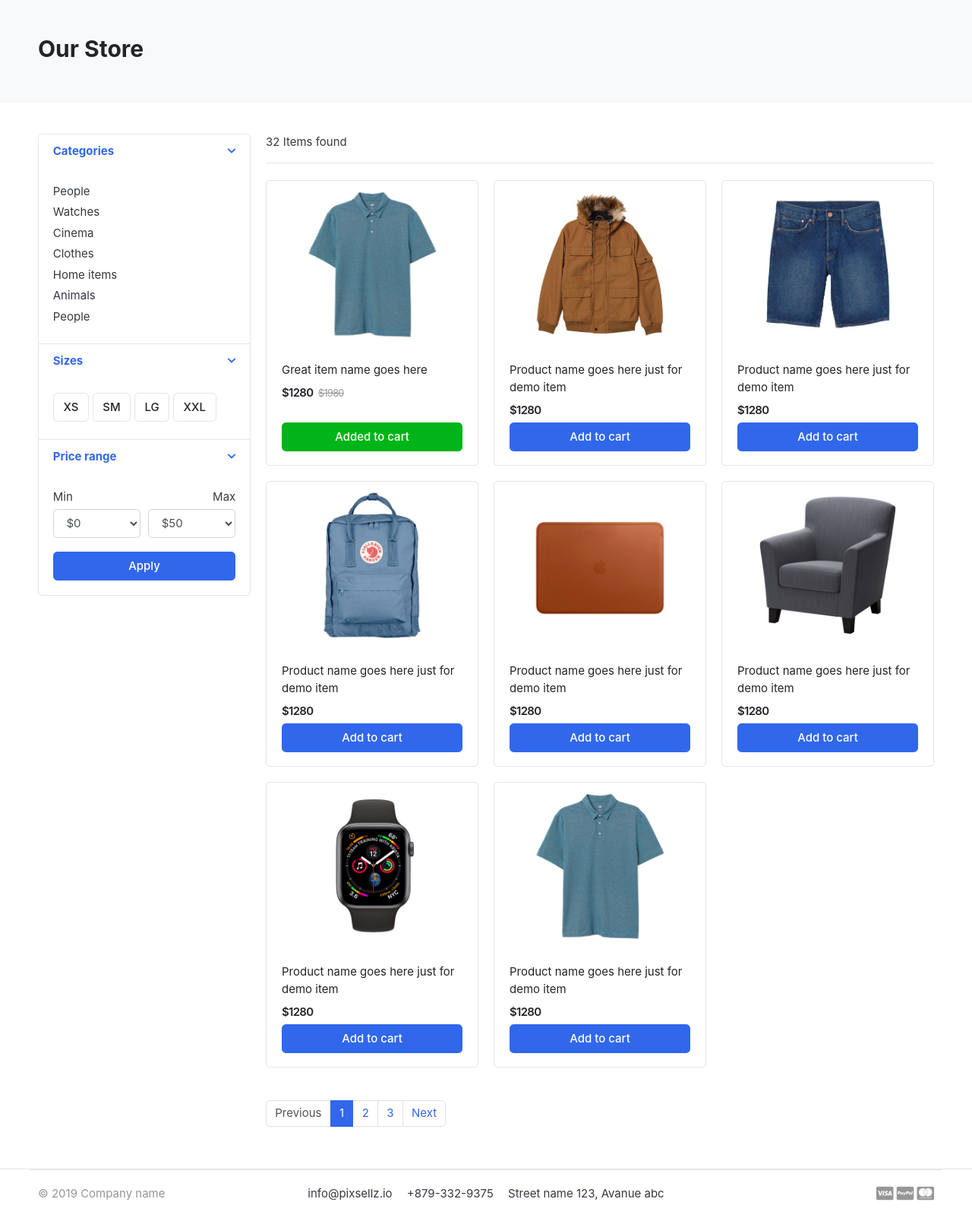
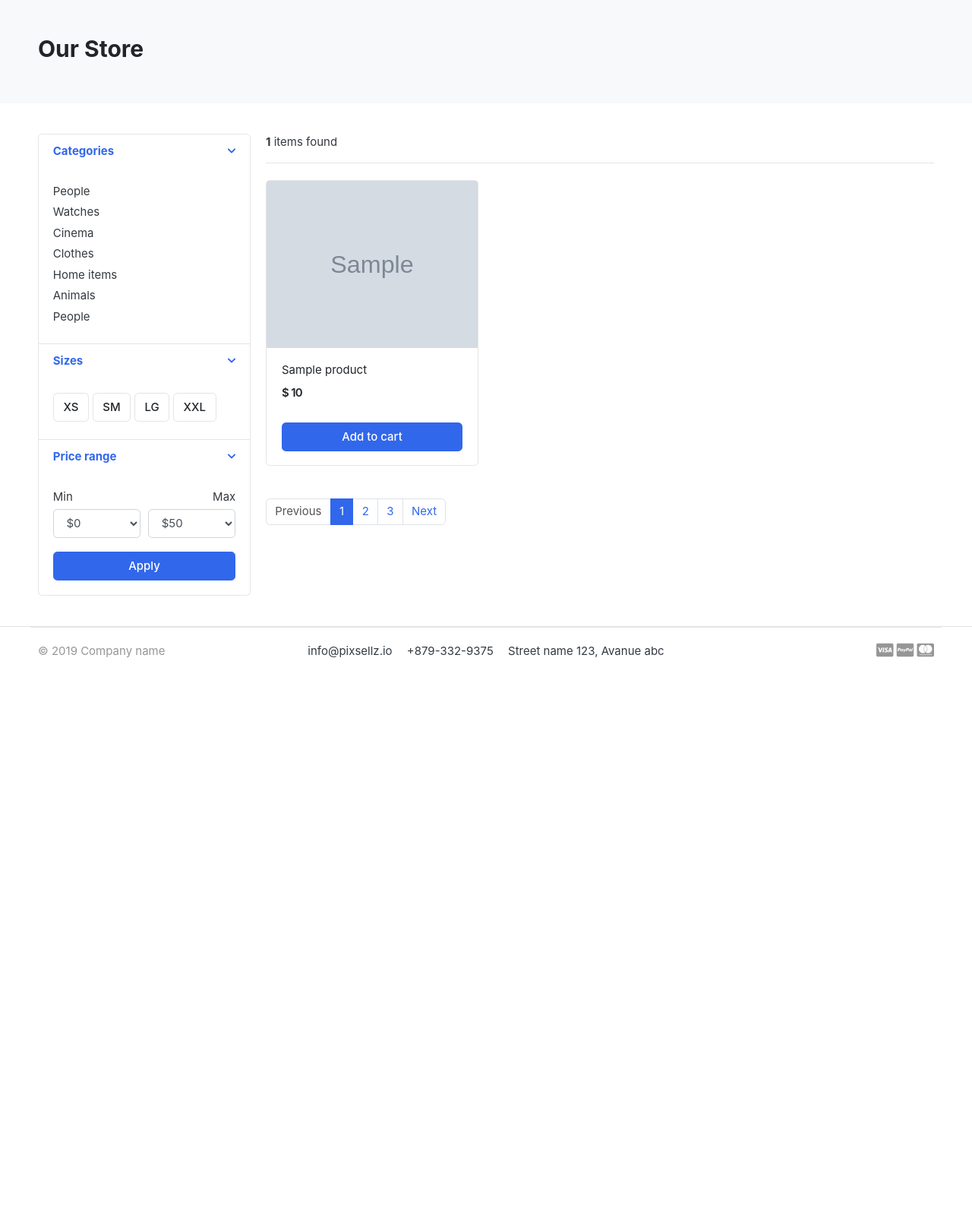
Before and after one commit to wai81/Django-Ecommerce, a Django app: page /store/ in a window 1280 px wide. Shown: the part 118-1721 px from the top of the page at 76% size. After the commit the page ends 984 px from the top, so only its background shows below. Run offline with Django 3.2, Linux system fonts and the light colour scheme; tables that the repository leaves empty hold one stand-in row (values such as "Sample post"); grey boxes marked "Sample" are stand-in pictures; some libraries are stand-ins or nearby versions; some web fonts are replaced.

Commit message:
18 display Products by Category

```diff
--- a/store/urls.py
+++ b/store/urls.py
@@ -3,4 +3,5 @@ from . import views
 
 urlpatterns = [
     path('', views.store, name='store'),
+    path('<slug:category_slug>/', views.store, name='product_by_category'),
 ]
--- a/store/views.py
+++ b/store/views.py
@@ -1,6 +1,25 @@
-from django.shortcuts import render
+from django.shortcuts import render, get_object_or_404
+
+from category.models import Category
+from .models import Product
 
 
 # Create your views here.
-def store(request):
-    return render(request, 'store/store.html')
+def store(request, category_slug=None):
+    categories = None
+    products = None
+
+    if category_slug is not None:
+        categories = get_object_or_404(Category, slug=category_slug)  # получаем выбранныю категорию или код ошибки 404
+        # фильтруем подукты с выбранной ктегорией и  фильтром if_available=True
+        products = Product.objects.filter(category=categories, is_available=True)
+        product_count = products.count()  # count() возвращает количество записей
+    else:
+        products = Product.objects.all().filter(is_available=True)  # выбираем все подукты с фильтром if_available=True
+        product_count = products.count()  # count() возвращает количество записей
+
+    context = {
+        'products': products,
+        'product_count': product_count,
+    }
+    return render(request, 'store/store.html', context)
--- a/templates/store/store.html
+++ b/templates/store/store.html
@@ -127,168 +127,36 @@
 
 					<header class="border-bottom mb-4 pb-3">
 						<div class="form-inline">
-							<span class="mr-md-auto">32 Items found </span>
-
+<!--							выводим количество записей-->
+							<span class="mr-md-auto"><b>{{product_count}}</b> items found </span>
 						</div>
 					</header><!-- sect-heading -->
 
 					<div class="row">
+						{% for product in products %}
 						<div class="col-md-4">
 							<figure class="card card-product-grid">
 								<div class="img-wrap">
 
-									<img src="{% static 'images/items/1.jpg' %}">
+									<img src="{{product.image.url}}">
 
 								</div> <!-- img-wrap.// -->
 								<figcaption class="info-wrap">
 									<div class="fix-height">
-										<a href="./product-detail.html" class="title">Great item name goes here</a>
+										<a href="./product-detail.html" class="title">{{product.product_name}}</a>
 										<div class="price-wrap mt-2">
-											<span class="price">$1280</span>
-											<del class="price-old">$1980</del>
-										</div> <!-- price-wrap.// -->
-									</div>
-									<a href="#" class="btn btn-block btn-success">Added to cart </a>
-								</figcaption>
-							</figure>
-						</div> <!-- col.// -->
-
-						<div class="col-md-4">
-							<figure class="card card-product-grid">
-								<div class="img-wrap">
-									<img src="{% static 'images/items/2.jpg'%}">
-
-								</div> <!-- img-wrap.// -->
-								<figcaption class="info-wrap">
-									<div class="fix-height">
-										<a href="./product-detail.html" class="title">Product name goes here just for
-											demo item</a>
-										<div class="price-wrap mt-2">
-											<span class="price">$1280</span>
+											<span class="price">$ {{ product.price }}</span>
+<!--											<del class="price-old">$1980</del>-->
 										</div> <!-- price-wrap.// -->
 									</div>
 									<a href="#" class="btn btn-block btn-primary">Add to cart </a>
 								</figcaption>
 							</figure>
 						</div> <!-- col.// -->
+						{% endfor %}
+					</div>
 
-						<div class="col-md-4">
-							<figure class="card card-product-grid">
-								<div class="img-wrap">
-									<img src="{% static 'images/items/3.jpg' %}">
-
-								</div> <!-- img-wrap.// -->
-								<figcaption class="info-wrap">
-									<div class="fix-height">
-										<a href="./product-detail.html" class="title">Product name goes here just for
-											demo item</a>
-										<div class="price-wrap mt-2">
-											<span class="price">$1280</span>
-										</div> <!-- price-wrap.// -->
-									</div>
-									<a href="#" class="btn btn-block btn-primary">Add to cart </a>
-								</figcaption>
-							</figure>
-						</div> <!-- col.// -->
-
-						<div class="col-md-4">
-							<figure class="card card-product-grid">
-								<div class="img-wrap">
-									<img src="images/items/4.jpg">
-
-								</div> <!-- img-wrap.// -->
-								<figcaption class="info-wrap">
-									<div class="fix-height">
-										<a href="./product-detail.html" class="title">Product name goes here just for
-											demo item</a>
-										<div class="price-wrap mt-2">
-											<span class="price">$1280</span>
-										</div> <!-- price-wrap.// -->
-									</div>
-									<a href="#" class="btn btn-block btn-primary">Add to cart </a>
-								</figcaption>
-							</figure>
-						</div> <!-- col.// -->
-
-						<div class="col-md-4">
-							<figure class="card card-product-grid">
-								<div class="img-wrap">
-									<img src="images/items/5.jpg">
-
-								</div> <!-- img-wrap.// -->
-								<figcaption class="info-wrap">
-									<div class="fix-height">
-										<a href="./product-detail.html" class="title">Product name goes here just for
-											demo item</a>
-										<div class="price-wrap mt-2">
-											<span class="price">$1280</span>
-										</div> <!-- price-wrap.// -->
-									</div>
-									<a href="#" class="btn btn-block btn-primary">Add to cart </a>
-								</figcaption>
-							</figure>
-						</div> <!-- col.// -->
-
-						<div class="col-md-4">
-							<figure class="card card-product-grid">
-								<div class="img-wrap">
-									<img src="images/items/6.jpg">
-
-								</div> <!-- img-wrap.// -->
-								<figcaption class="info-wrap">
-									<div class="fix-height">
-										<a href="./product-detail.html" class="title">Product name goes here just for
-											demo item</a>
-										<div class="price-wrap mt-2">
-											<span class="price">$1280</span>
-										</div> <!-- price-wrap.// -->
-									</div>
-									<a href="#" class="btn btn-block btn-primary">Add to cart </a>
-								</figcaption>
-							</figure>
-						</div> <!-- col.// -->
-
-						<div class="col-md-4">
-							<figure class="card card-product-grid">
-								<div class="img-wrap">
-									<img src="images/items/7.jpg">
-
-								</div> <!-- img-wrap.// -->
-								<figcaption class="info-wrap">
-									<div class="fix-height">
-										<a href="./product-detail.html" class="title">Product name goes here just for
-											demo item</a>
-										<div class="price-wrap mt-2">
-											<span class="price">$1280</span>
-										</div> <!-- price-wrap.// -->
-									</div>
-									<a href="#" class="btn btn-block btn-primary">Add to cart </a>
-								</figcaption>
-							</figure>
-						</div> <!-- col.// -->
-
-						<div class="col-md-4">
-							<figure class="card card-product-grid">
-								<div class="img-wrap">
-									<img src="images/items/1.jpg">
-
-								</div> <!-- img-wrap.// -->
-								<figcaption class="info-wrap">
-									<div class="fix-height">
-										<a href="./product-detail.html" class="title">Product name goes here just for
-											demo item</a>
-										<div class="price-wrap mt-2">
-											<span class="price">$1280</span>
-										</div> <!-- price-wrap.// -->
-									</div>
-									<a href="#" class="btn btn-block btn-primary">Add to cart </a>
-								</figcaption>
-							</figure>
-						</div> <!-- col.// -->
-					</div> <!-- row end.// -->
-
-
-					<nav class="mt-4" aria-label="Page navigation sample">
+						<nav class="mt-4" aria-label="Page navigation sample">
 						<ul class="pagination">
 							<li class="page-item disabled"><a class="page-link" href="#">Previous</a></li>
 							<li class="page-item active"><a class="page-link" href="#">1</a></li>
```
